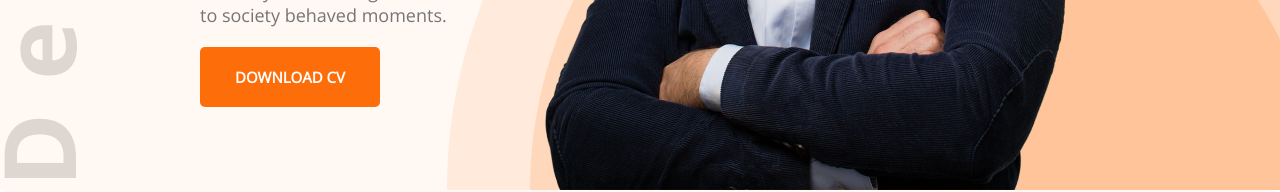
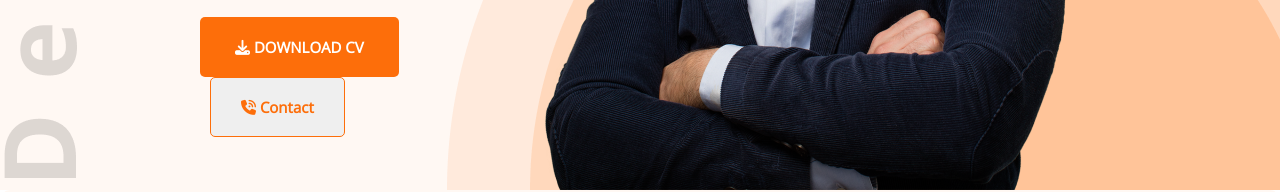
Before and after one commit to rakibhasan99/developer-portfolio1, a plain HTML site: page index.html in a window 1280 px wide. Shown: the part 647-839 px from the top of the page. Drawn offline with nearby package versions, Linux system fonts and the light colour scheme.

Commit message:
contact icon added

```diff
--- a/index.html
+++ b/index.html
@@ -9,6 +9,7 @@
     <link rel="preconnect" href="https://fonts.googleapis.com">
     <link rel="preconnect" href="https://fonts.gstatic.com" crossorigin>
     <link href="https://fonts.googleapis.com/css2?family=Open+Sans&display=swap" rel="stylesheet">
+    <script src="https://kit.fontawesome.com/d49aed5e4f.js" crossorigin="anonymous"></script>
     <link rel="stylesheet" href="style/portfolio.css">
 </head>
 
@@ -28,7 +29,8 @@
                 <h1 class="banner-title">Mary Hardy</h1>
                 <p class="banner-description">Shot what able cold new see hold.Friendly as an betrayed formerly
                     he. Morning because as to society behaved moments.</p>
-                    <button class="link-button">DOWNLOAD CV</button>
+                    <button class="link-button"><i class="fa-solid fa-download"></i> DOWNLOAD CV</button>
+                    <button class="contact-button"><i class="fa-solid fa-phone-volume"></i> Contact</button>
 
 
             </div>
@@ -138,7 +140,7 @@
                 </div>
             </div>
             <div class="resume-button">
-                <button class="link-button">Download CV</button>
+                <button class="link-button"><i class="fa-solid fa-cloud-arrow-down"></i> Download CV</button>
             </div>
         </section>
         <section class="contact">
--- a/style/portfolio.css
+++ b/style/portfolio.css
@@ -38,6 +38,17 @@ nav li {
     background: #FD6E0A;
     border-radius: 5px;
     border: 0;
+}
+
+.contact-button {
+    padding: 18px 30px;
+    height: 60px;
+    color: #FD6E0A;
+    font-weight: 700;
+    font-size: 15px;
+    border-radius: 5px;
+    border: 1px solid #FD6E0A;
+    margin-left: 10px;
 }
 
 /* banner style */
@@ -167,9 +178,11 @@ main {
     color: #181818;
     text-align: center;
 }
-.resume{
+
+.resume {
     margin-bottom: 130px;
 }
+
 .resume-content {
     display: flex;
     gap: 24px;
@@ -224,7 +237,9 @@ main {
 
 
 
-.contact ,input[type="text"],input[type="email"],
+.contact,
+input[type="text"],
+input[type="email"],
 textarea {
     margin: 24px;
     border: 0;
```
